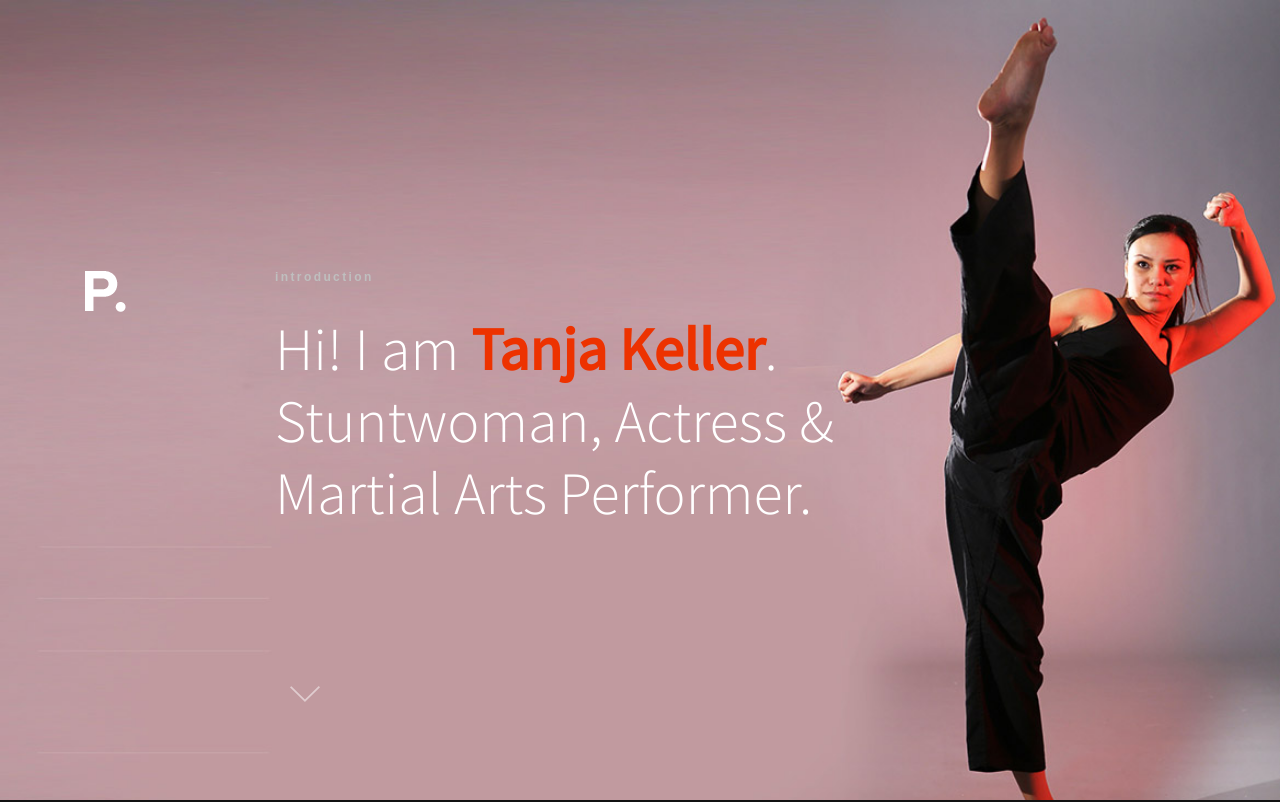
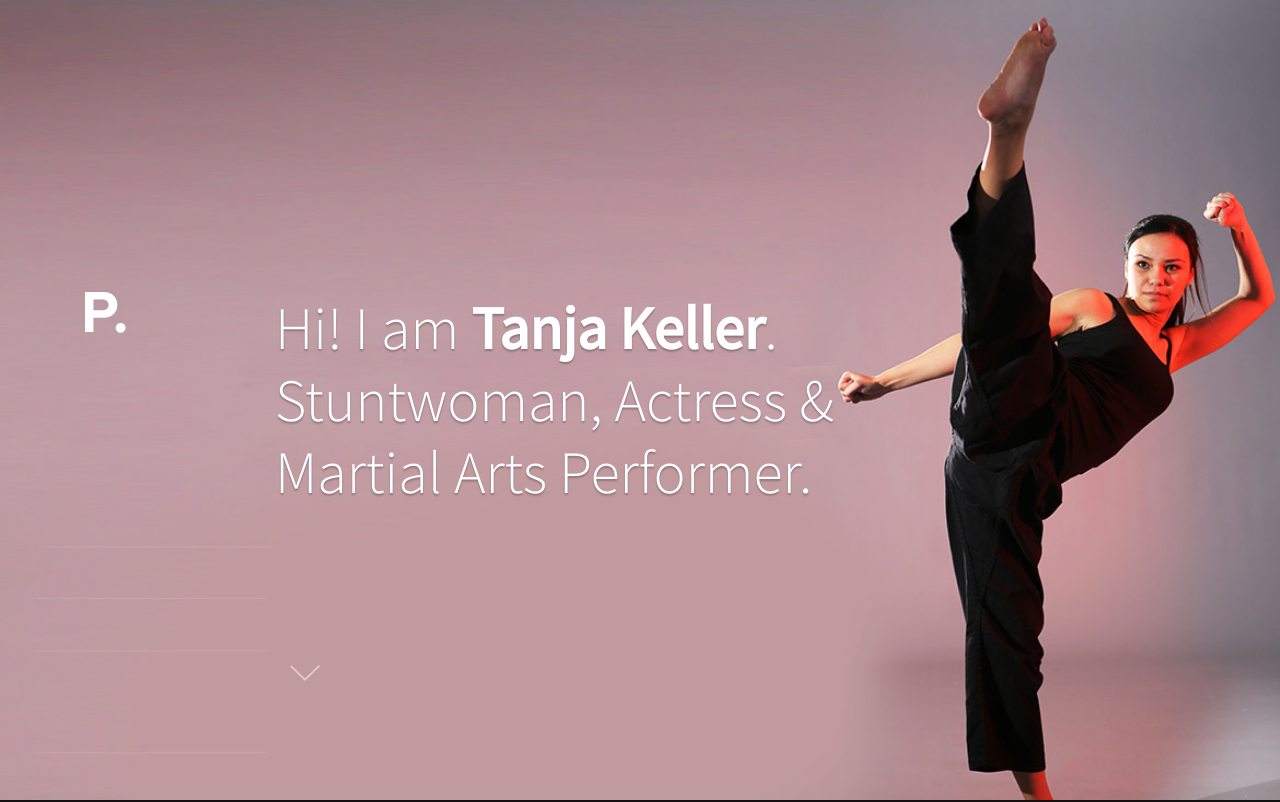
Before and after one commit to SiamKreative/tanja-keller.com, a plain HTML site: page index.html in a window 1280 px wide. Shown: the top 802 px of the page. Drawn offline with nearby package versions, Linux system fonts and the light colour scheme; a web font is replaced by a local one.

Commit message:
Update hero section style

```diff
--- a/css/colors/ruby-red.css
+++ b/css/colors/ruby-red.css
@@ -1,7 +1,7 @@
 /* =Color Options
 -------------------------------------------------------------- */
 .highlight {
-	color: #ed3200;
+	font-weight: bold;
 }
 
 #side-nav a.active:after, #side-nav a:hover:after {
--- a/css/style.css
+++ b/css/style.css
@@ -77,6 +77,7 @@ h1 {
 	line-height: 40px;
 	color: #fff;
 	padding-bottom: 30px;
+	text-shadow: 0 2px 2px rgba(0,0,0,.25);
 }
 
 .hero h1 {
--- a/index.html
+++ b/index.html
@@ -93,7 +93,6 @@
 
 				<!-- Intro -->
 				<div class="col-xs-10 col-sm-9 col-lg-7">
-					<h2>introduction</h2>
 					<h1>Hi! I am <strong class="highlight">Tanja Keller</strong>. Stuntwoman, Actress &amp; Martial Arts Performer.</h1>
 					<a href="#about" class="scroll-to"></a>
 				</div>
```
